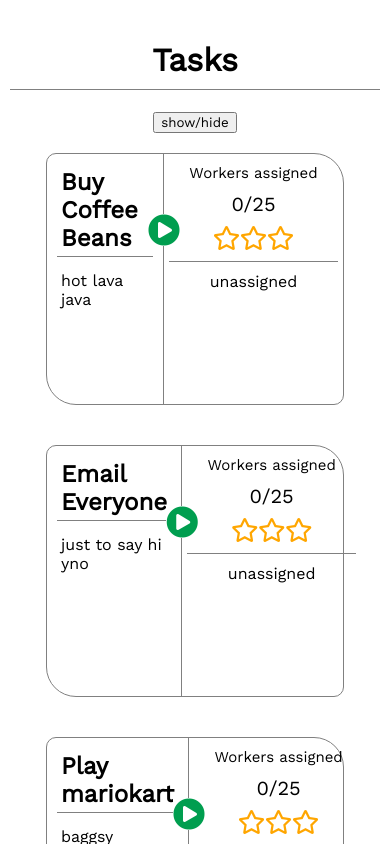
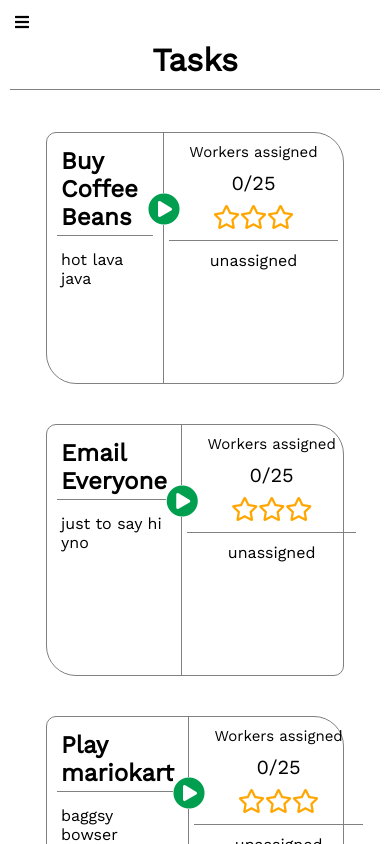
Before and after one commit to CKeogh/blue-prism-tech-test, a React (Create React App) app: page / in a window 390 px wide. Shown: the top 844 px of the page. Built offline with nearby package versions, Linux system fonts and the light colour scheme.

Commit message:
position sidebar toggle

```diff
--- a/src/App.js
+++ b/src/App.js
@@ -52,14 +52,15 @@ class App extends React.Component {
           <header>
             <h1 className="header">Tasks</h1>
           </header>
-          <button onClick={this.handleClick} >show/hide</button>
+          <i onClick={this.toggleSidebar} className="fas fa-bars sidebar-toggle"></i>
+          {/* <button onClick={this.handleClick} >show/hide</button> */}
           <TaskList tasks={this.state.tasks} changePriority={this.changePriority} handleStatusChange={this.handleStatusChange} />
         </div>
       </div>
     );
   }
 
-  handleClick = () => {
+  toggleSidebar = () => {
     this.setState({
       showSidebar: !this.state.showSidebar
     })
--- a/src/App.scss
+++ b/src/App.scss
@@ -40,10 +40,25 @@ $border-soft: solid 0.5px grey;
   grid-area: main-content;
 }
 
+.sidebar-toggle {
+  position: fixed;
+  top: 14px;
+  left: 15px;
+  visibility: hidden;
+}
+
+.sidebar-toggle:hover {
+  cursor: pointer;
+}
+
 @media only screen and (max-width: 950px) {
 
   .App {
     grid-template-areas: 'main-content main-content';
+  }
+
+  .sidebar-toggle {
+    visibility: visible;
   }
 
   .sidebar-big {
```
